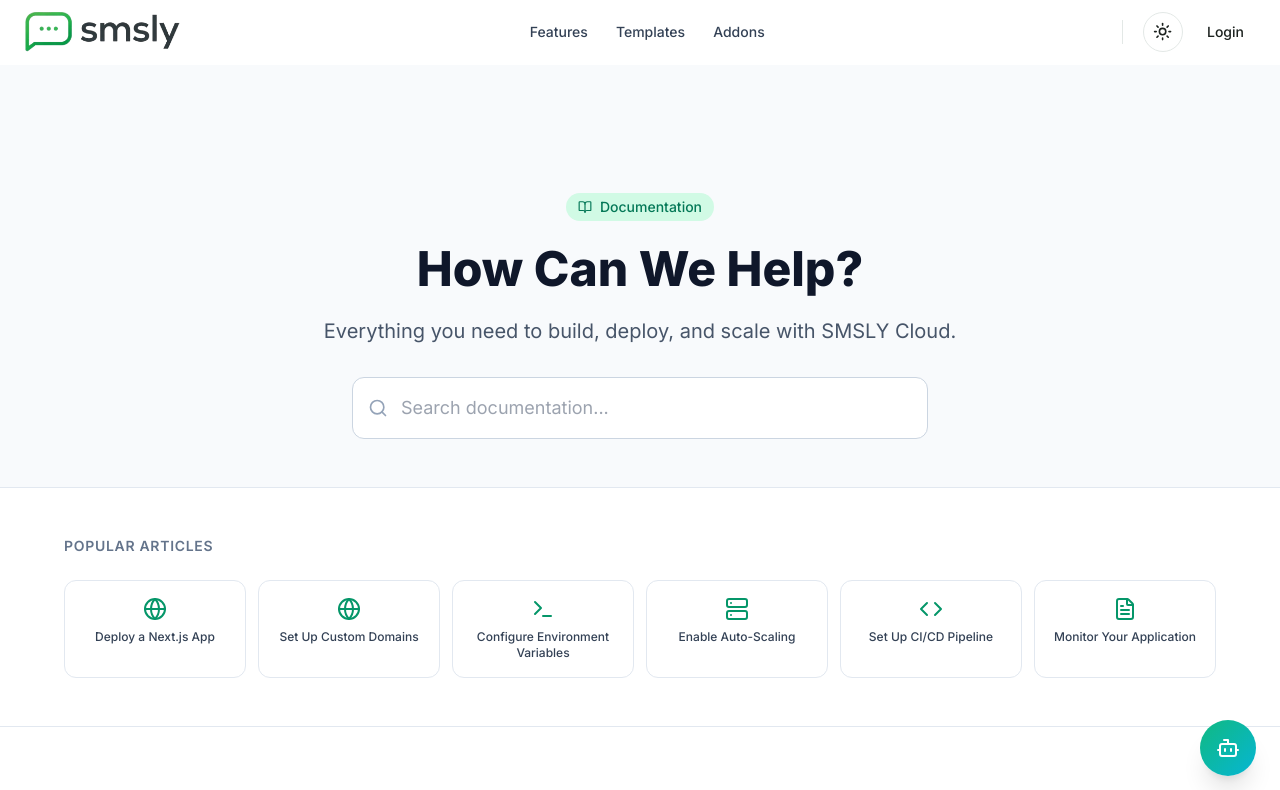
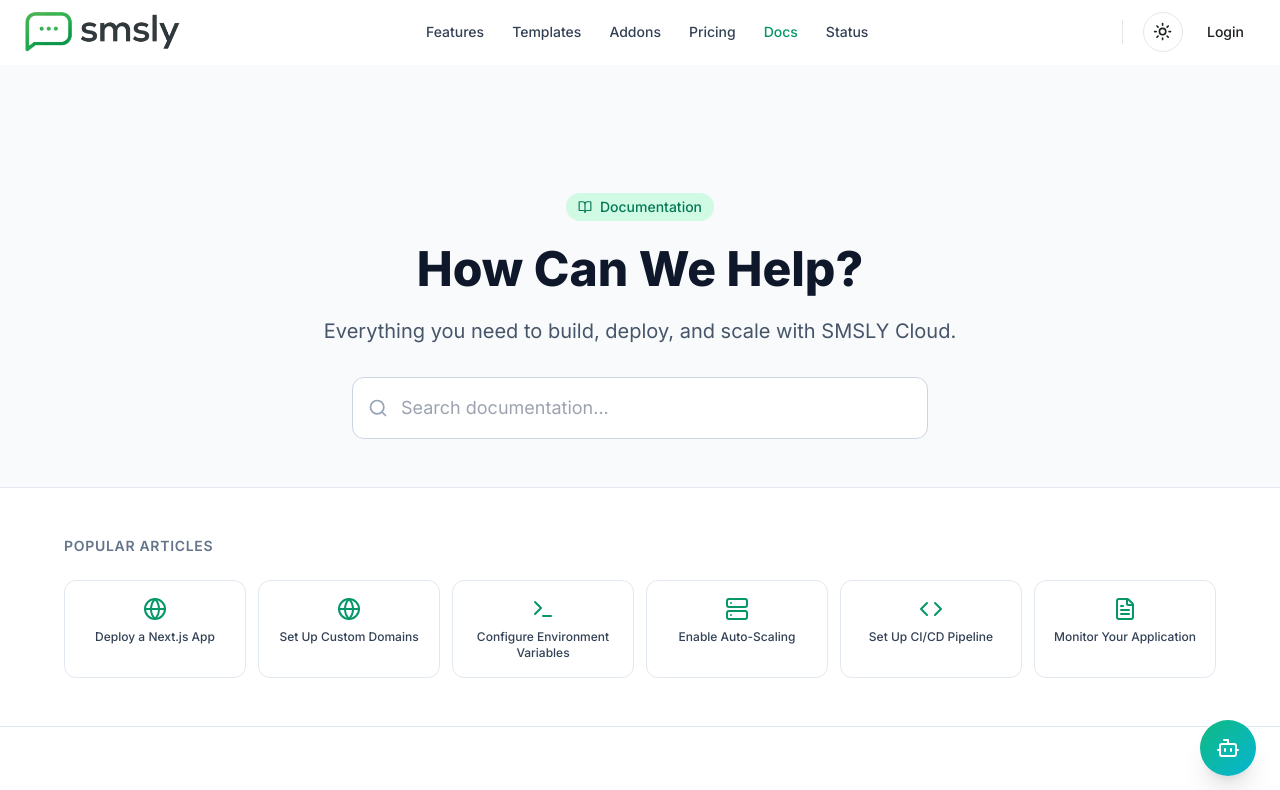
Before and after one commit to SMSLYCLOUD/smsly-hosting, a Next.js app in the folder frontend/: page /docs in a window 1280 px wide. Shown: the top 790 px of the page. Built offline with nearby package versions, Linux system fonts and the light colour scheme.

Commit message:
feat: add Pricing, Docs, Status, Addons, Billing to navbar
Public nav: +Pricing, +Docs, +Status
Auth nav: +Addons (Box icon), +Billing (CreditCard icon)
Imported CreditCard, FileText, Activity, DollarSign from lucide-react

```diff
--- a/frontend/src/components/layout/Navbar.tsx
+++ b/frontend/src/components/layout/Navbar.tsx
@@ -3,7 +3,7 @@
 import * as React from 'react';
 import Link from 'next/link';
 import { usePathname, useRouter } from 'next/navigation';
-import { Box, Settings, Layout, Globe, Menu, X, Home, LogOut, Rocket } from 'lucide-react';
+import { Box, Settings, Layout, Globe, Menu, X, Home, LogOut, Rocket, CreditCard, FileText, Activity, DollarSign } from 'lucide-react';
 import Image from 'next/image';
 import { Button } from '@/components/ui/button';
 import { ModeToggle } from '@/components/ui/mode-toggle';
@@ -56,6 +56,9 @@ export function Navbar() {
     { href: '/#features', label: 'Features' },
     { href: '/store', label: 'Templates' },
     { href: '/marketplace', label: 'Addons' },
+    { href: '/pricing', label: 'Pricing' },
+    { href: '/docs', label: 'Docs' },
+    { href: '/status', label: 'Status' },
   ];
 
   const authLinks = [
@@ -63,6 +66,8 @@ export function Navbar() {
     { href: '/services', label: 'Services', icon: Layout },
     { href: '/deployments', label: 'Deployments', icon: Rocket },
     { href: '/topology', label: 'Topology', icon: Globe },
+    { href: '/marketplace', label: 'Addons', icon: Box },
+    { href: '/billing', label: 'Billing', icon: CreditCard },
     { href: '/settings', label: 'Settings', icon: Settings },
   ];
 
```
